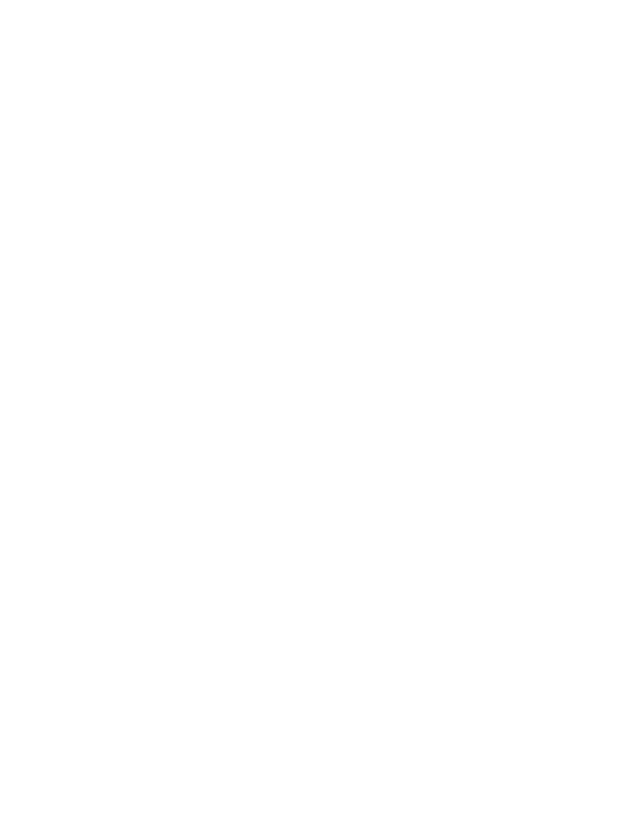
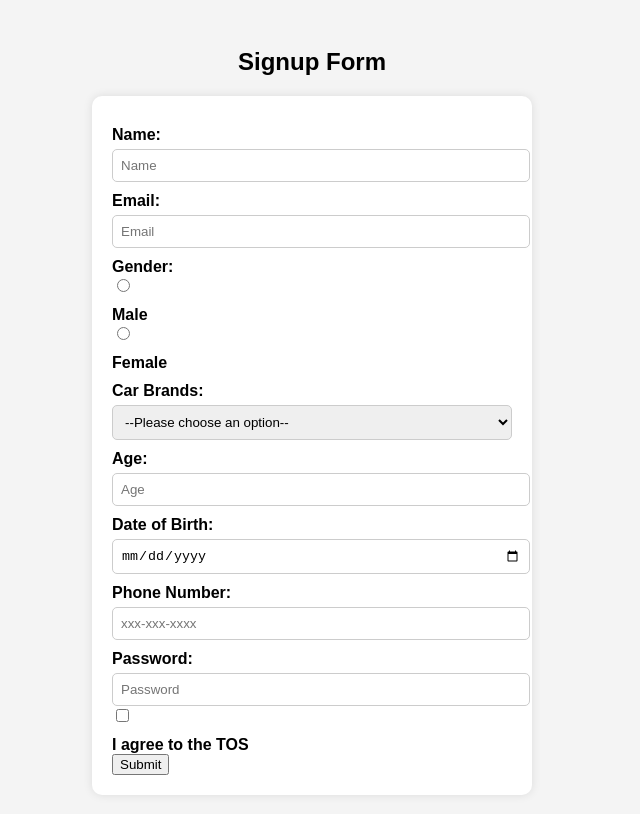
Before and after one commit to acciojob/signup-form-car-shoheb2204, a website: page main.html in a window 1280 px wide. Shown: the whole page, without its empty margins (328-968 px from the left). Drawn offline with Linux system fonts and the light colour scheme.

Commit message:
created a submission

```diff
--- a/main.html
+++ b/main.html
@@ -8,6 +8,46 @@
 
 <body>
 	<!-- the entire body must be written by student -->
+	 <h2>Signup Form</h2>
+    <form action="/submit" method="post">
+        <label for="name">Name:</label>
+        <input type="text" id="name" name="name" placeholder="Name" required>
+
+        <label for="email">Email:</label>
+        <input type="email" id="email" name="email" placeholder="Email" required>
+
+        <label>Gender:</label>
+        <input type="radio" id="gender_m" name="gender" value="male" required>
+        <label for="gender_m">Male</label>
+        <input type="radio" id="gender_f" name="gender" value="female" required>
+        <label for="gender_f">Female</label>
+
+        <label for="cars">Car Brands:</label>
+        <select id="cars" name="cars" required>
+            <option value="">--Please choose an option--</option>
+            <option value="Toyota">Toyota</option>
+            <option value="Honda">Honda</option>
+            <option value="Ford">Ford</option>
+        </select>
+
+        <label for="age">Age:</label>
+        <input type="number" id="age" name="age" placeholder="Age" required>
+
+        <label for="dob">Date of Birth:</label>
+        <input type="date" id="dob" name="dob" required>
+
+        <label for="tel">Phone Number:</label>
+        <input type="tel" id="tel" name="tel" placeholder="xxx-xxx-xxxx">
+
+        <label for="password">Password:</label>
+        <input type="password" id="password" name="password" placeholder="Password" required>
+
+        <input type="checkbox" id="tos" name="tos" required>
+        <label for="tos">I agree to the TOS</label>
+
+        <input type="submit" value="Submit">
+    </form>
+
     <script type="text/javascript" src="./script.js">
 </script>
 
--- a/styles.css
+++ b/styles.css
@@ -1,2 +1,43 @@
 
 /* Your CSS Code here. */
+body {
+    font-family: Arial, sans-serif;
+    background-color: #f4f4f4;
+    text-align: center;
+    padding: 20px;
+}
+
+form {
+    background: white;
+    padding: 20px;
+    border-radius: 10px;
+    box-shadow: 0 0 10px rgba(0, 0, 0, 0.1);
+    display: inline-block;
+    text-align: left;
+    max-width: 400px;
+    width: 100%;
+}
+
+label {
+    font-weight: bold;
+    display: block;
+    margin-top: 10px;
+}
+
+input[type="text"],
+input[type="email"],
+input[type="number"],
+input[type="date"],
+input[type="tel"],
+input[type="password"],
+select {
+    width: 100%;
+    padding: 8px;
+    border: 1px solid #ccc;
+    border-radius: 5px;
+    margin-top: 5px;
+}
+
+input[type="radio"],
+input[type="checkbox"] {
+    display: inline-block;
```
